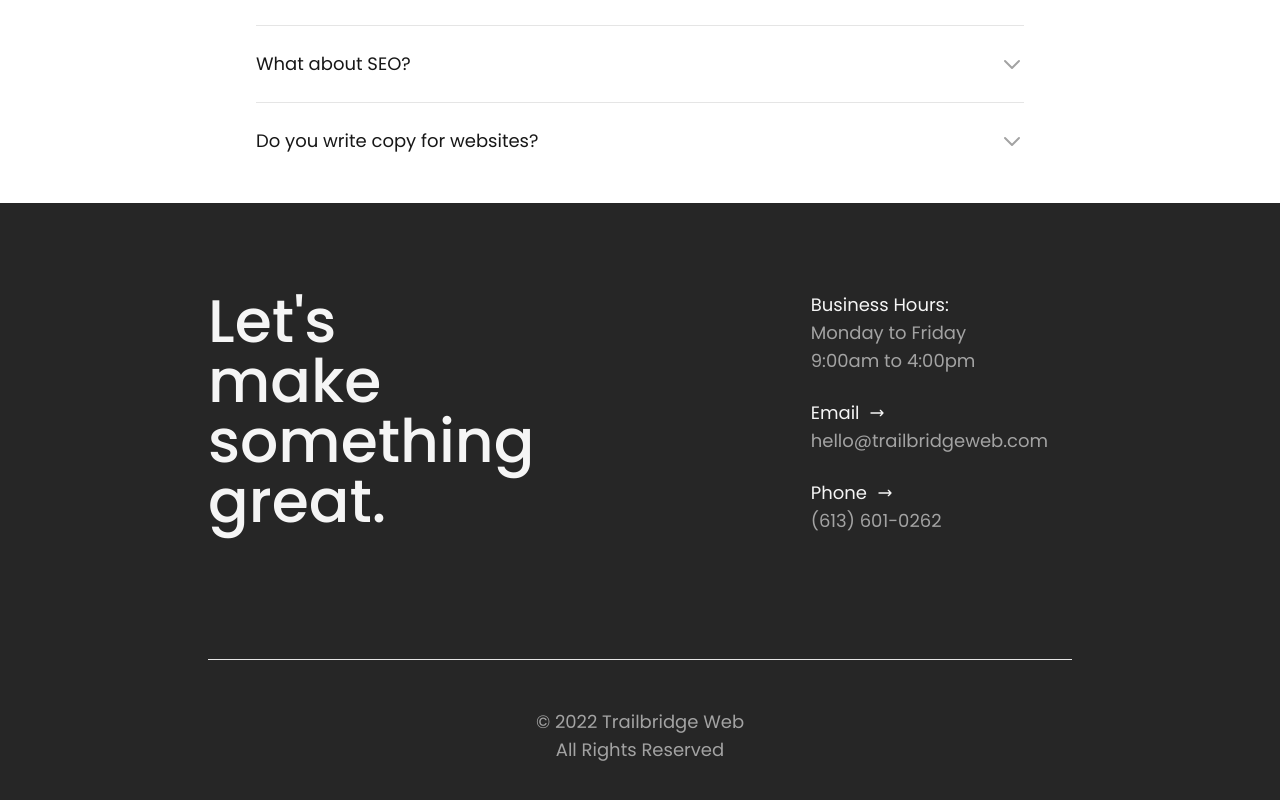
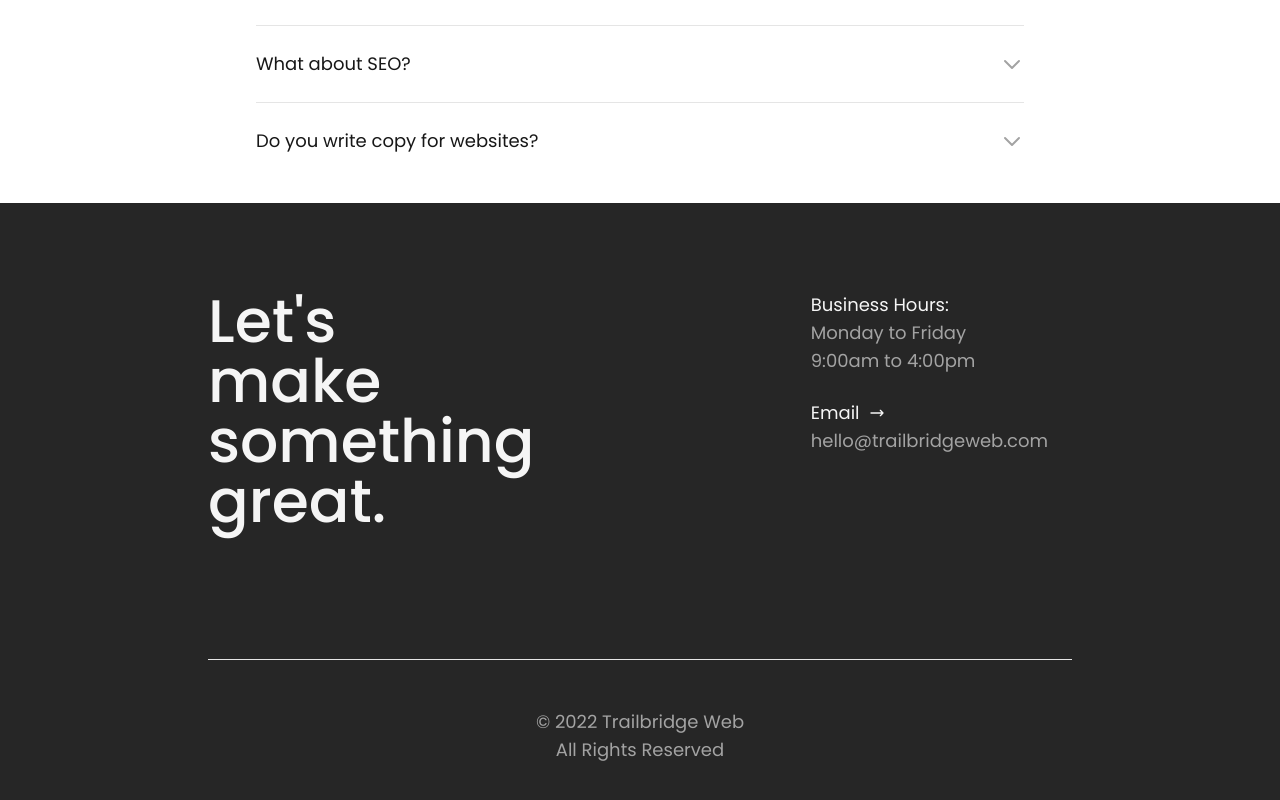
Before and after one commit to EMurrell/Agency-Beta, a Next.js app: page / in a window 1280 px wide. Shown: the part 3617-4417 px from the top of the page. Built offline with nearby package versions, Linux system fonts and the light colour scheme.

Commit message:
update contact info

```diff
--- a/components/Contact.js
+++ b/components/Contact.js
@@ -40,7 +40,7 @@ export default function Contact() {
                 </p>
               </div>
             </a>
-            <a href="tel:+1-613-601-0262">
+            {/* <a href="tel:+1-613-601-0262">
               <div className="flex flex-col mb-6 transition duration-300 ease-in-out transform cursor-pointer lg:mx-6 h-max w-max hover:shadow-bottom">
                 <h2 className="flex flex-row w-max">
                   Phone &nbsp;
@@ -48,7 +48,7 @@ export default function Contact() {
                 </h2>
                 <p className=" text-neutral-400 font-body">(613) 601-0262</p>
               </div>
-            </a>
+            </a> */}
             {/* <a href="https://twitter.com/emurrelldev">
               <div className="flex flex-col mb-6 transition duration-300 ease-in-out transform cursor-pointer lg:mx-6 h-max w-max hover:shadow-bottom">
                 <h2 className="flex flex-row w-max">
```
